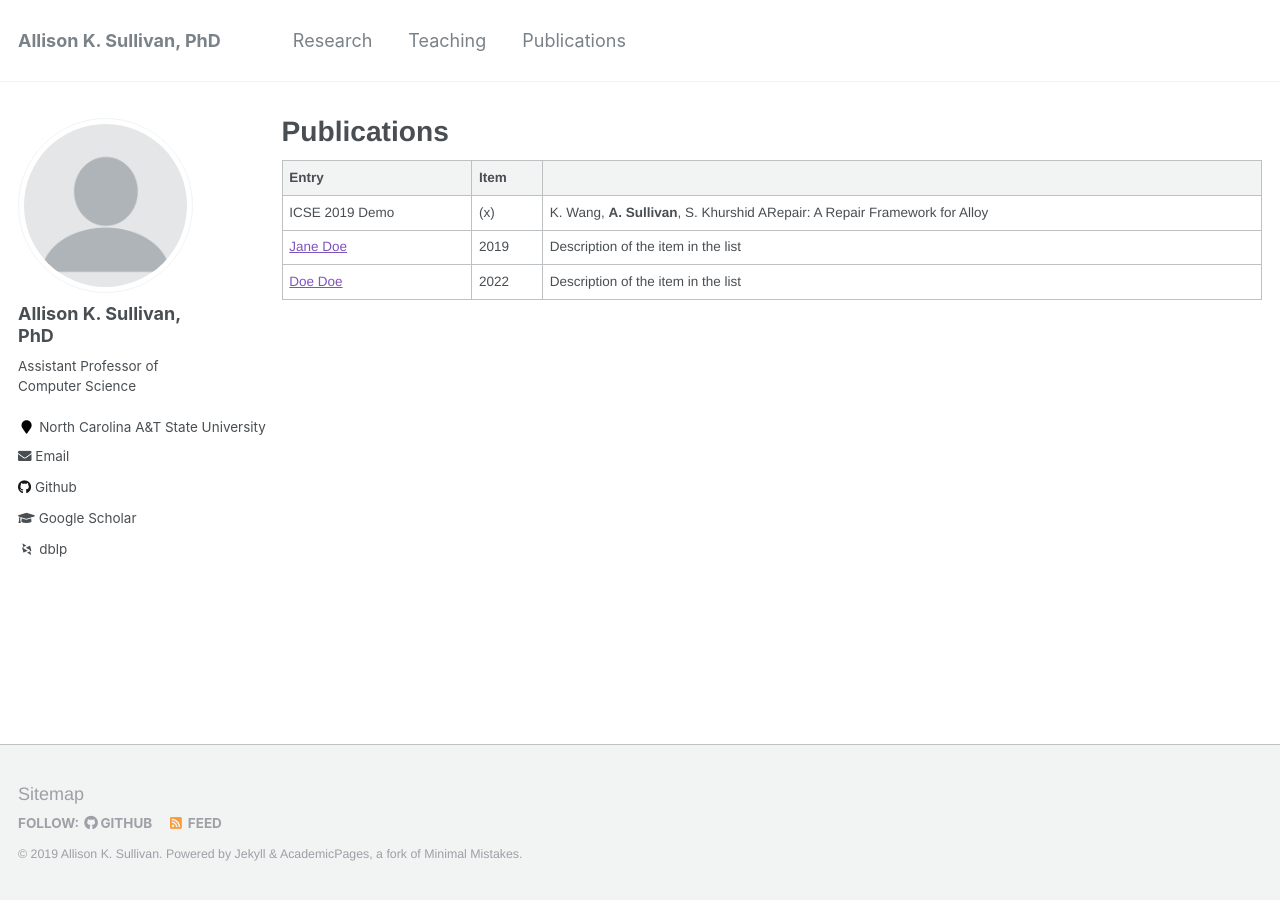
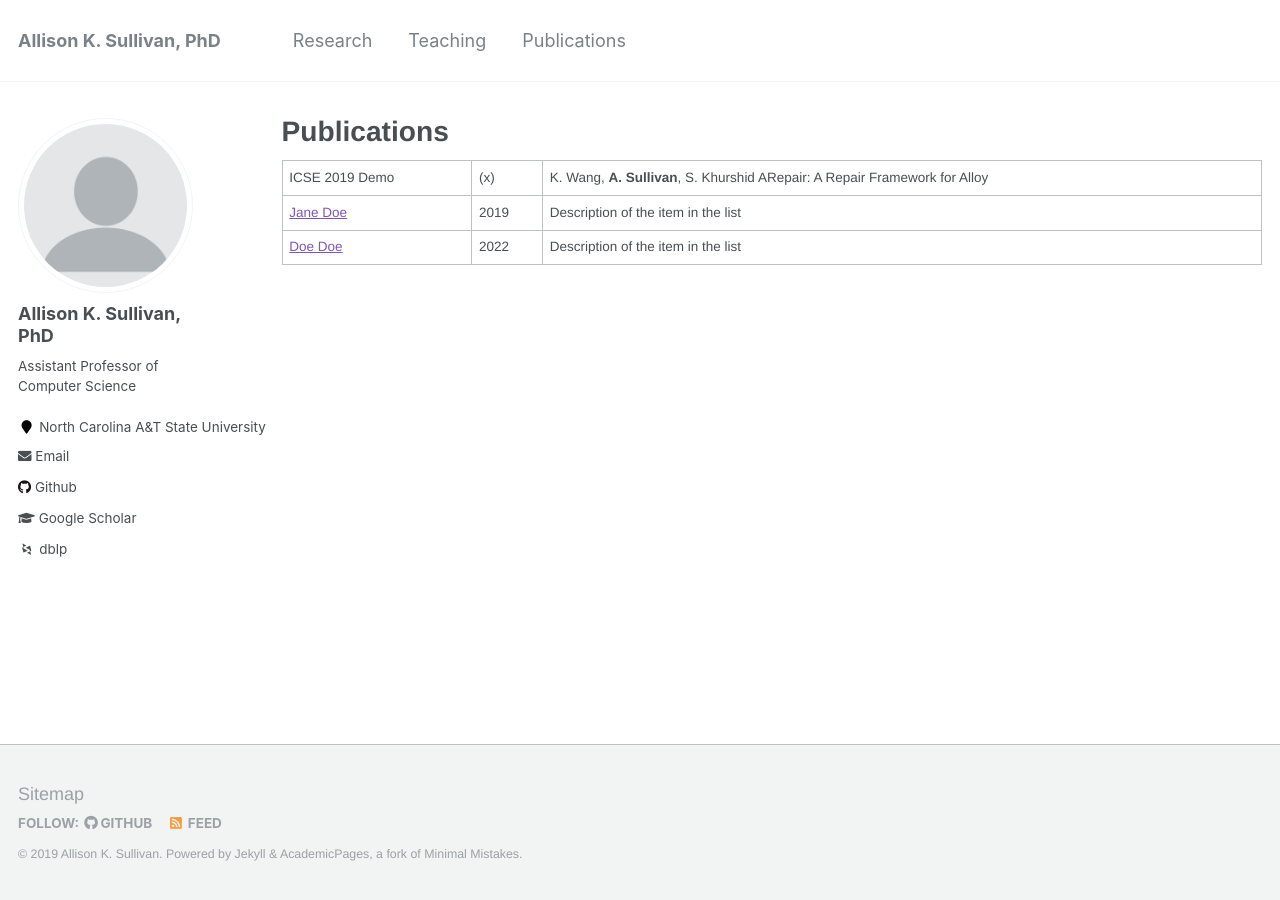
Before and after one commit to Allisonius/allisonius.github.io, a Jekyll site: the page built from _pages/publications.md, in a window 1280 px wide. Built offline with Jekyll 4.4.1, drawn with Linux system fonts in a browser that asks for light colours; some web fonts are replaced.

Commit message:
Update publications.md

```diff
--- a/_pages/publications.md
+++ b/_pages/publications.md
@@ -5,7 +5,6 @@ permalink: /publications/
 author_profile: true
 ---
 
-| Entry            | Item   |                                                              |
 | --------         | ------ | ------------------------------------------------------------ |
 | ICSE 2019 Demo    | (x)  | K. Wang, **A. Sullivan**, S. Khurshid  ARepair: A Repair Framework for Alloy |
 | [Jane Doe](#)    | 2019   | Description of the item in the list                          |
```
